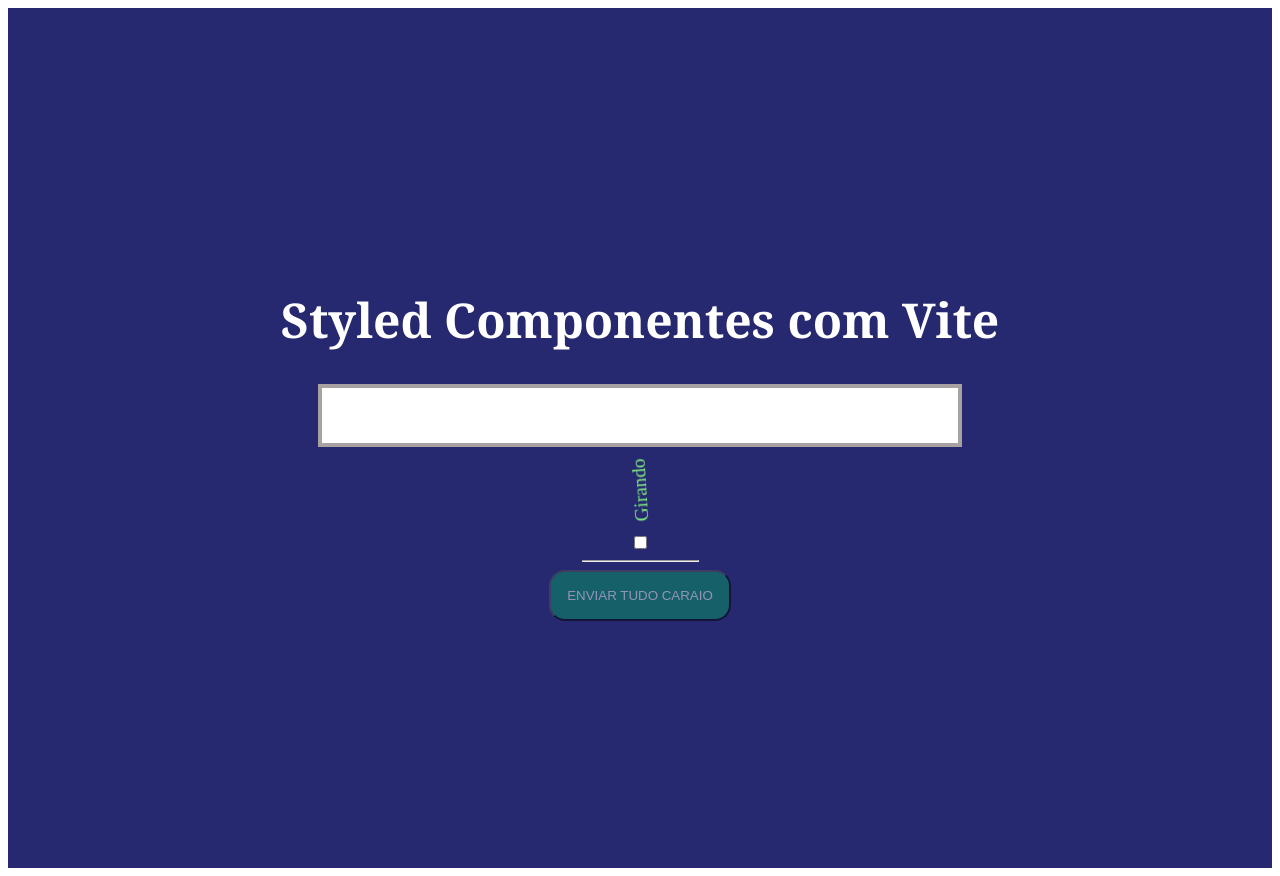
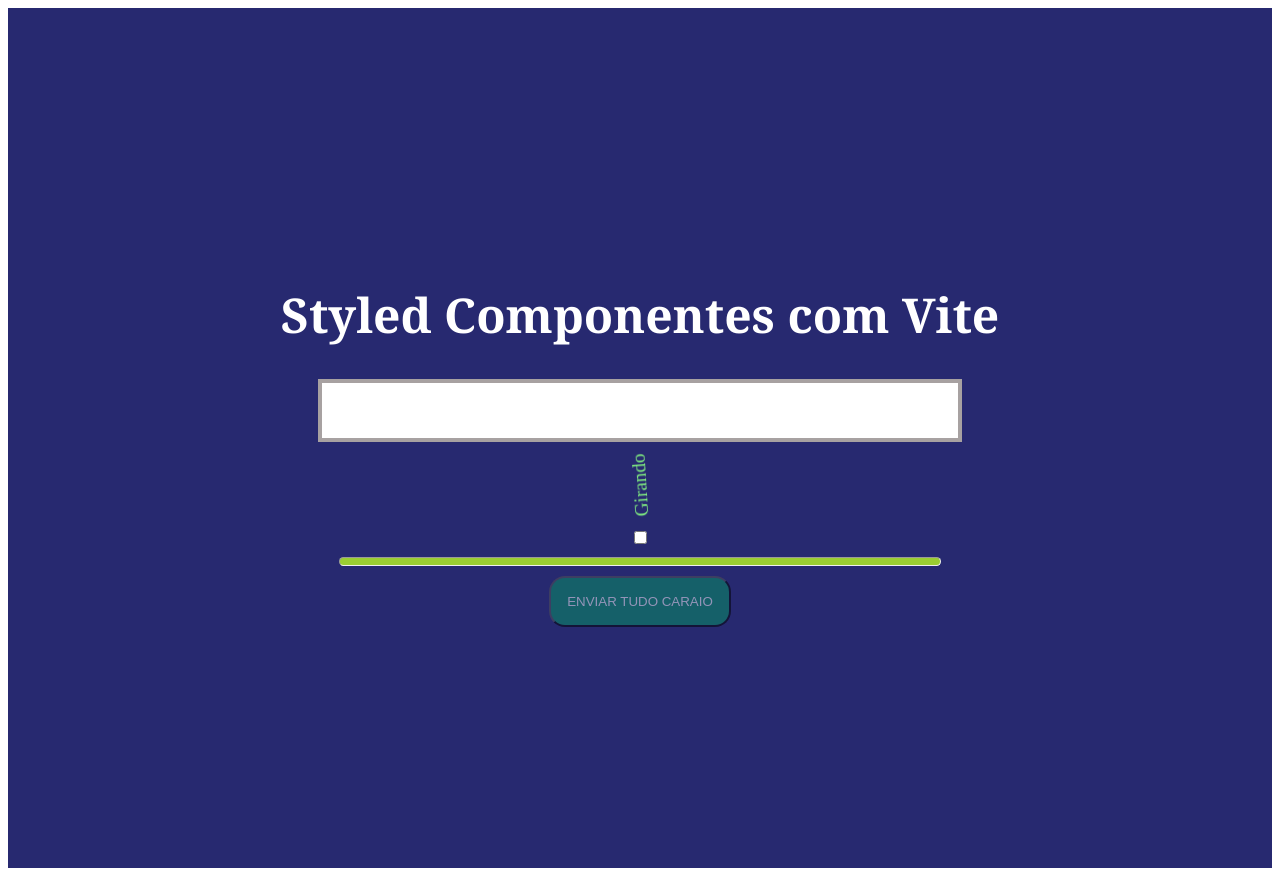
Before and after one commit to allanqueiroz02/playground, a React (Vite) app in the folder front/myStyledComp/: page / in a window 1280 px wide. Built offline with nearby package versions, Linux system fonts and the light colour scheme.

Commit message:
adicionado component StyledHr

```diff
--- a/front/myStyledComp/src/App.jsx
+++ b/front/myStyledComp/src/App.jsx
@@ -39,6 +39,15 @@
   color: #80ee80;
 `;
 
+const StyledHr = styled.hr`
+  margin: 10px 0px;
+  width: 600px;
+  height: 7px;
+  color: red;
+  background-color: yellowgreen;
+  border-radius: 5px;
+`;
+
 const theme = {
   primary: {
     primaryColor: "#059862",
@@ -63,7 +72,7 @@
           value={changeColorTitle}
           onClick={() => setChangeColorTitle((oldV) => !oldV)}
         />
-        <hr style={{ width: 115 }} />
+        <StyledHr />
         <CustomButton onClick={() => console.log("Consologzou")}>
           ENVIAR TUDO CARAIO
         </CustomButton>
```
